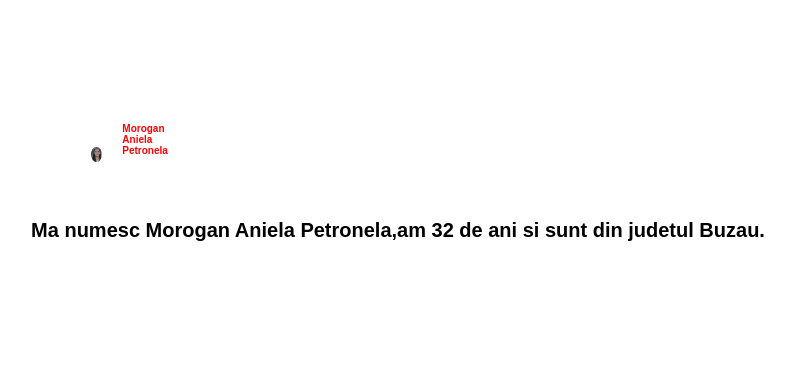
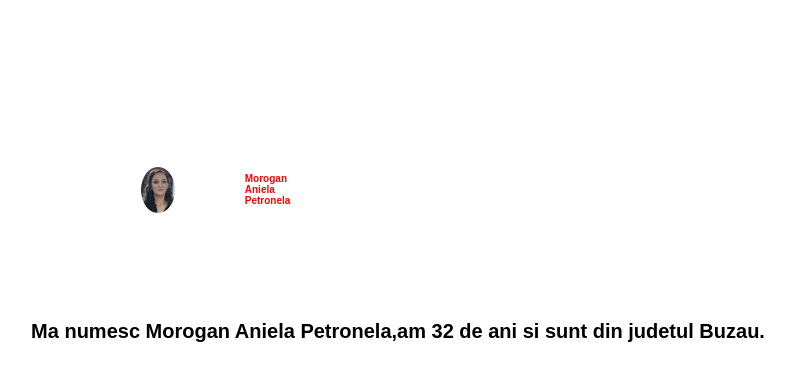
Before and after one commit to aniela-m-itf/tema-curs, a plain HTML site: page tema2/CV.html in a window 1280 px wide. Shown: the whole page, without its empty margins (242-1037 px from the left). Drawn offline with Linux system fonts and the light colour scheme.

Commit message:
first code

```diff
--- a/tema2/CV.css
+++ b/tema2/CV.css
@@ -18,9 +18,9 @@
         float: left;
 }
 .img {
-    margin: 40px 20px 10px 20px ;
-    max-width: 10%;
-    height: 10%;
+    margin: 60px 70px 60px 70px ;
+    max-width: 30%;
+    height: 30%;
     border-radius: 50%;
     display:block;
     float: left;
```
